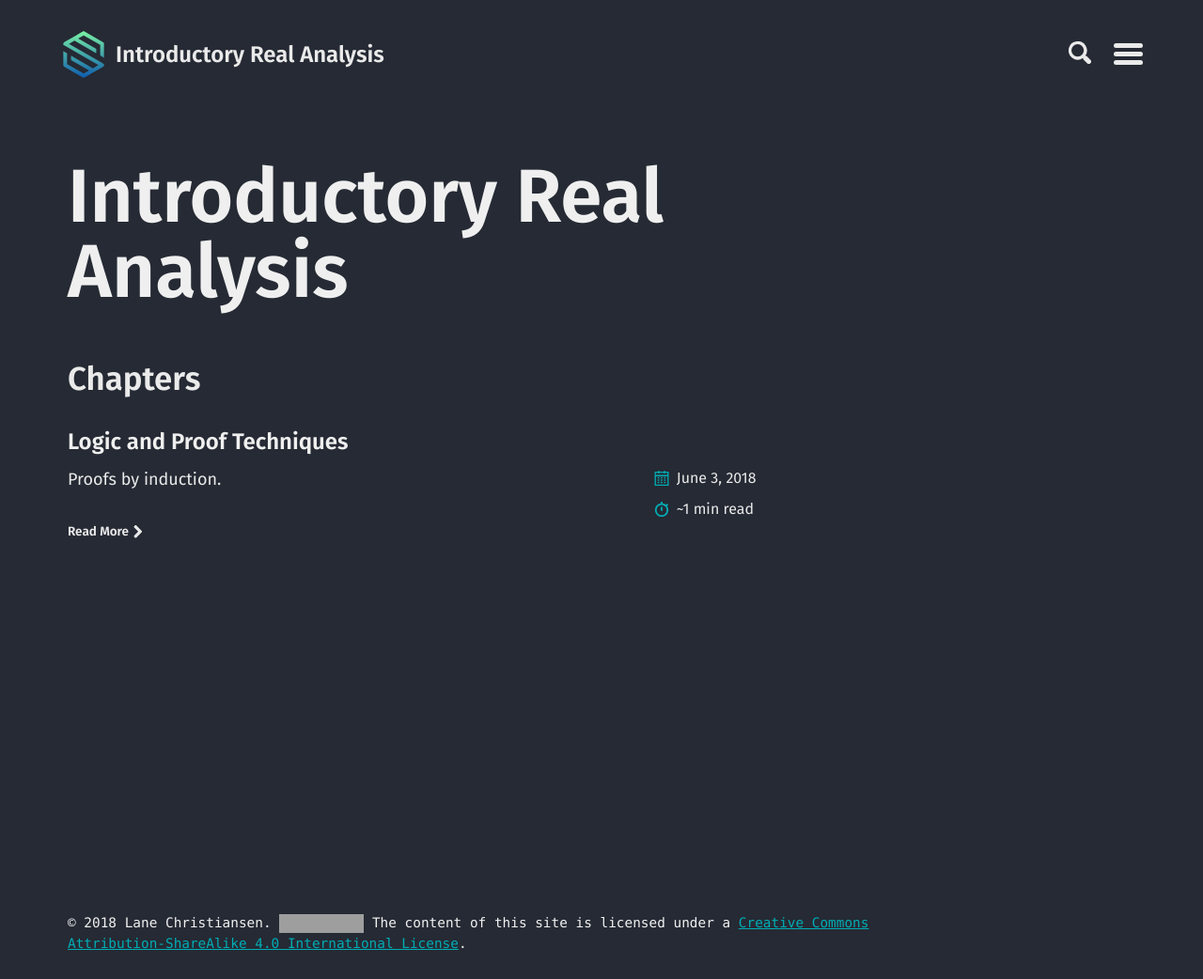
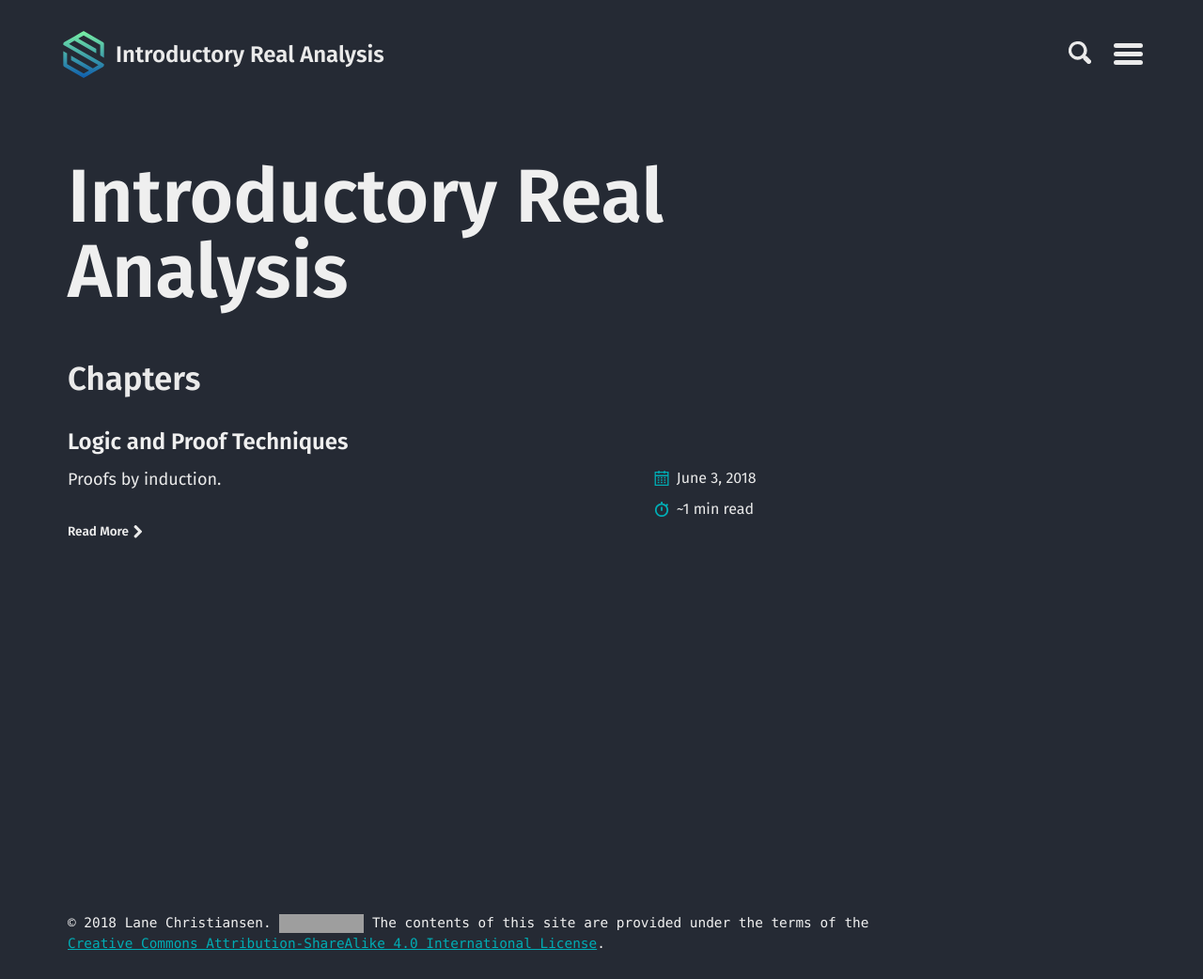
Before and after one commit to bazooka2th/real-analysis, a Jekyll site: the page built from index.html, in a window 1280 px wide. Shown: the whole page at 94% size. Built offline with Jekyll 4.4.1, drawn with Linux system fonts in a browser that asks for light colours; the list of posts is cut into pages by our own code; grey boxes are pictures that could not be loaded.

Commit message:
fiddling

```diff
--- a/Gemfile
+++ b/Gemfile
@@ -1,5 +1,7 @@
 source "https://rubygems.org"
 
 group :jekyll_plugins do
+  gem "jekyll-seo-tag"
+  gem "jekyll-sitemap"
   gem "jekyll-paginate"
 end
--- a/_includes/footer.html
+++ b/_includes/footer.html
@@ -8,7 +8,7 @@
         <a rel="license" href="http://creativecommons.org/licenses/by-sa/4.0/">
           <img alt="Creative Commons License" style="border-width:0"
           src="https://i.creativecommons.org/l/by-sa/4.0/80x15.png" /></a>
-        The content of this site is licensed under a
+        The contents of this site are provided under the terms of the
         <a rel="license" href="http://creativecommons.org/licenses/by-sa/4.0/">
           Creative Commons Attribution-ShareAlike 4.0 International License</a>.</p>
       {% endif %}
```
